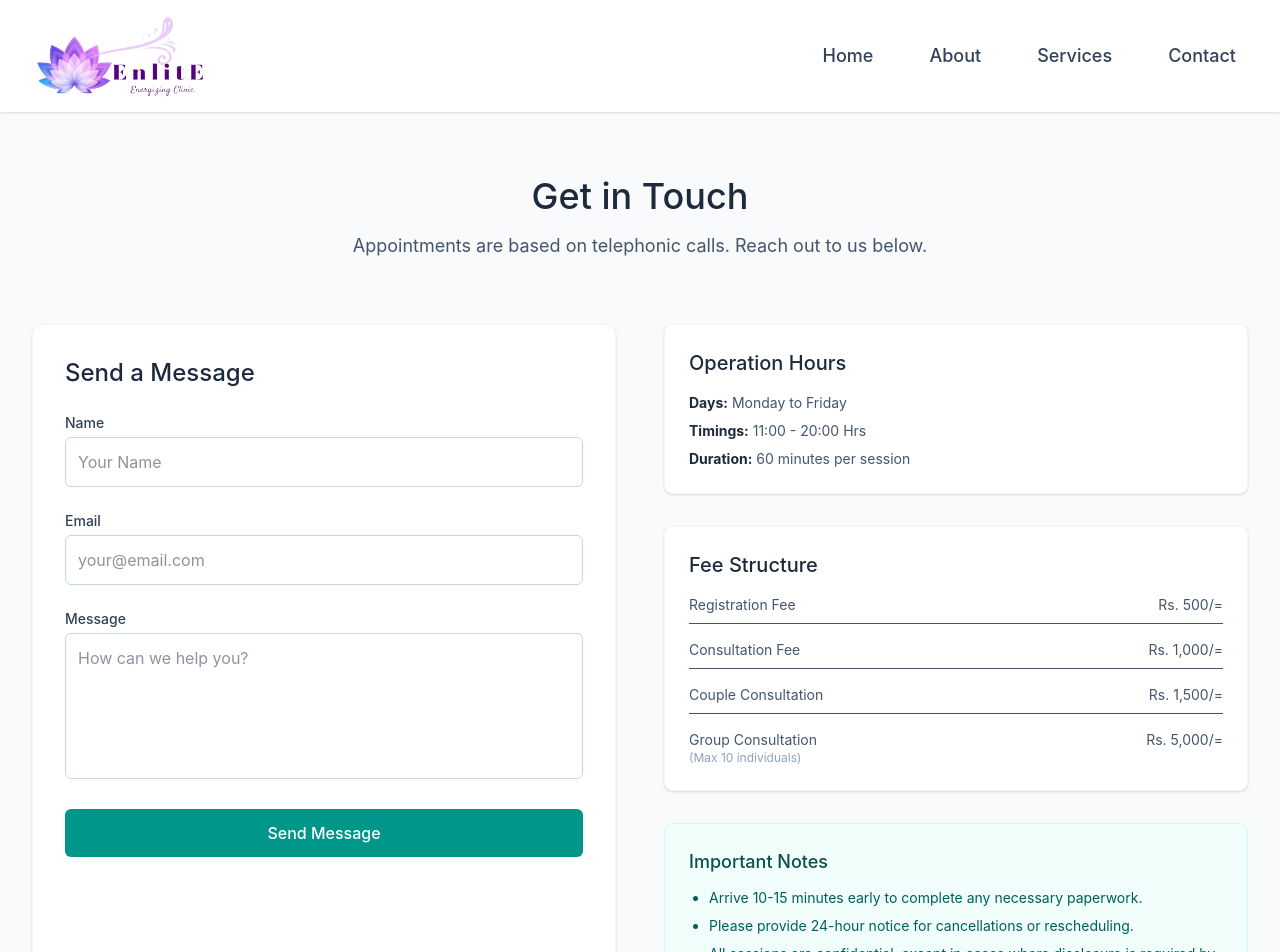
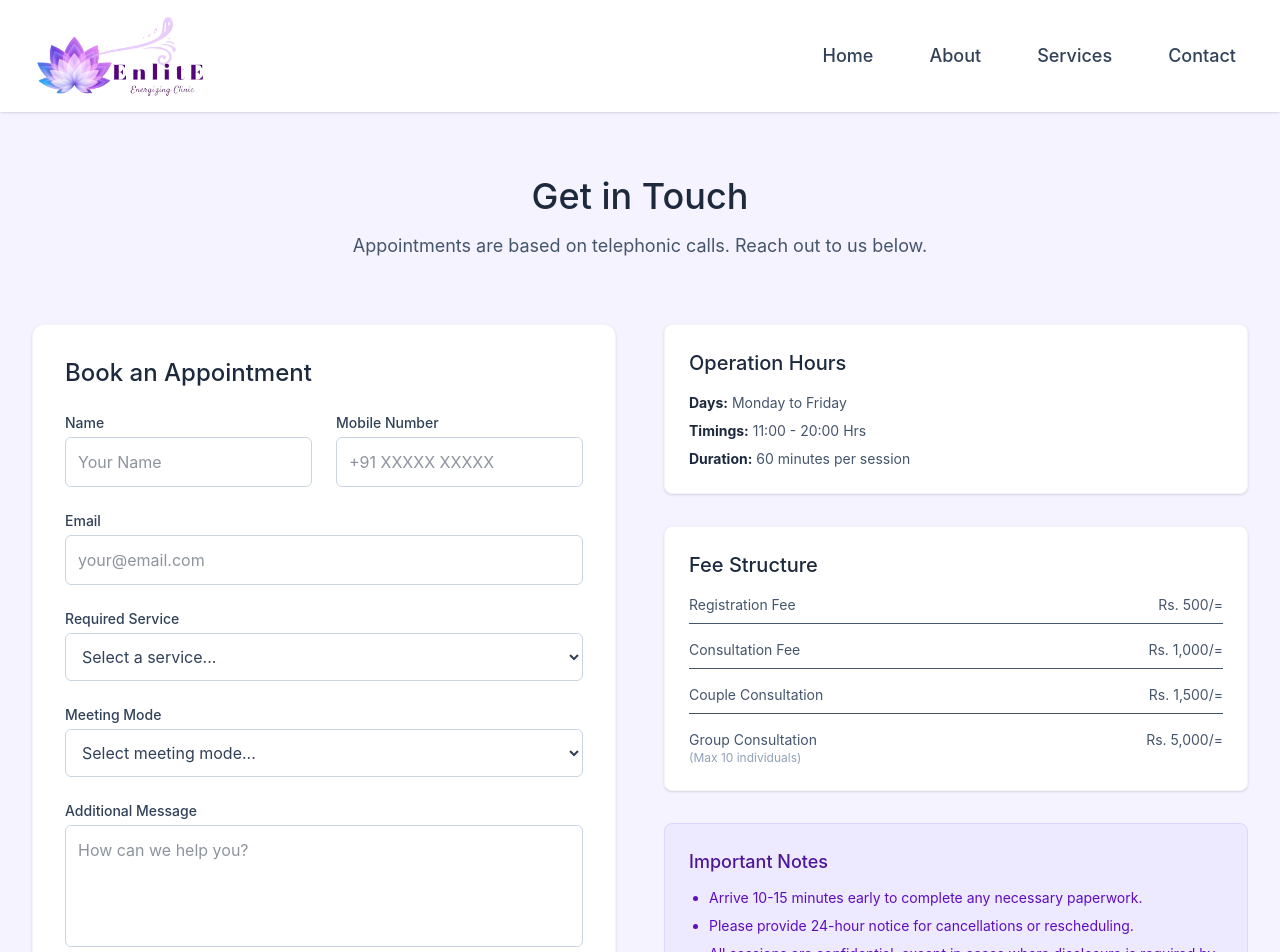
Before and after one commit to bytedarshan/EnlitE, a React (Vite) app: page /EnlitE/contact in a window 1280 px wide. Shown: the top 952 px of the page. Built offline with nearby package versions, Linux system fonts and the light colour scheme.

Commit message:
Appointment

```diff
--- a/src/pages/Contact.jsx
+++ b/src/pages/Contact.jsx
@@ -8,7 +8,7 @@ const Contact = () => {
   };
 
   return (
-    <div className="bg-slate-50 min-h-screen py-16 px-4 sm:px-6 lg:px-8">
+    <div className="bg-violet-50 min-h-screen py-16 px-4 sm:px-6 lg:px-8">
       <div className="max-w-7xl mx-auto">
         <motion.div initial="hidden" animate="visible" variants={fadeUp} className="text-center mb-16">
           <h1 className="text-3xl md:text-4xl font-medium text-slate-800 mb-4">Get in Touch</h1>
@@ -17,27 +17,62 @@ const Contact = () => {
 
         <div className="grid grid-cols-1 lg:grid-cols-2 gap-12">
 
+          {/* Form Section */}
           <motion.div initial="hidden" animate="visible" variants={fadeUp} className="bg-white p-8 rounded-xl shadow-sm border border-slate-100">
-            <h2 className="text-2xl font-medium text-slate-800 mb-6">Send a Message</h2>
+            <h2 className="text-2xl font-medium text-slate-800 mb-6">Book an Appointment</h2>
             <form className="space-y-6" onSubmit={(e) => e.preventDefault()}>
-              <div>
-                <label htmlFor="name" className="block text-sm font-medium text-slate-700 mb-1">Name</label>
-                <input type="text" id="name" className="w-full border border-slate-300 rounded-md p-3 focus:ring-teal-500 focus:border-teal-500 outline-none transition-colors" placeholder="Your Name" />
+
+              <div className="grid grid-cols-1 md:grid-cols-2 gap-6">
+                <div>
+                  <label htmlFor="name" className="block text-sm font-medium text-slate-700 mb-1">Name</label>
+                  <input type="text" id="name" className="w-full border border-slate-300 rounded-md p-3 focus:ring-violet-500 focus:border-violet-500 outline-none transition-colors bg-white" placeholder="Your Name" />
+                </div>
+                <div>
+                  <label htmlFor="mobile" className="block text-sm font-medium text-slate-700 mb-1">Mobile Number</label>
+                  <input type="tel" id="mobile" className="w-full border border-slate-300 rounded-md p-3 focus:ring-violet-500 focus:border-violet-500 outline-none transition-colors bg-white" placeholder="+91 XXXXX XXXXX" />
+                </div>
               </div>
+
               <div>
                 <label htmlFor="email" className="block text-sm font-medium text-slate-700 mb-1">Email</label>
-                <input type="email" id="email" className="w-full border border-slate-300 rounded-md p-3 focus:ring-teal-500 focus:border-teal-500 outline-none transition-colors" placeholder="your@email.com" />
+                <input type="email" id="email" className="w-full border border-slate-300 rounded-md p-3 focus:ring-violet-500 focus:border-violet-500 outline-none transition-colors bg-white" placeholder="your@email.com" />
               </div>
+
+              {/* Service Dropdown */}
               <div>
-                <label htmlFor="message" className="block text-sm font-medium text-slate-700 mb-1">Message</label>
-                <textarea id="message" rows="5" className="w-full border border-slate-300 rounded-md p-3 focus:ring-teal-500 focus:border-teal-500 outline-none transition-colors resize-none" placeholder="How can we help you?"></textarea>
+                <label htmlFor="service" className="block text-sm font-medium text-slate-700 mb-1">Required Service</label>
+                <select id="service" defaultValue="" className="w-full border border-slate-300 rounded-md p-3 focus:ring-violet-500 focus:border-violet-500 outline-none transition-colors bg-white text-slate-700 cursor-pointer">
+                  <option value="" disabled>Select a service...</option>
+                  <option value="therapy">Individual, Group & Family Therapy</option>
+                  <option value="assessment">Assessment & Diagnosis</option>
+                  <option value="counselling">Mental Health Counselling</option>
+                  <option value="specialized">Specialized Programs</option>
+                  <option value="career">Career Guidance</option>
+                </select>
               </div>
-              <button type="submit" className="w-full bg-teal-600 text-white font-medium py-3 px-4 rounded-md hover:bg-teal-700 transition-colors duration-300">
-                Send Message
+
+              {/* Meeting Mode Dropdown */}
+              <div>
+                <label htmlFor="meetingMode" className="block text-sm font-medium text-slate-700 mb-1">Meeting Mode</label>
+                <select id="meetingMode" defaultValue="" className="w-full border border-slate-300 rounded-md p-3 focus:ring-violet-500 focus:border-violet-500 outline-none transition-colors bg-white text-slate-700 cursor-pointer">
+                  <option value="" disabled>Select meeting mode...</option>
+                  <option value="clinic">In-Clinic Visit</option>
+                  <option value="online">Online Consultation</option>
+                </select>
+              </div>
+
+              <div>
+                <label htmlFor="message" className="block text-sm font-medium text-slate-700 mb-1">Additional Message</label>
+                <textarea id="message" rows="4" className="w-full border border-slate-300 rounded-md p-3 focus:ring-violet-500 focus:border-violet-500 outline-none transition-colors resize-none bg-white" placeholder="How can we help you?"></textarea>
+              </div>
+
+              <button type="submit" className="w-full bg-violet-600 text-white font-medium py-3 px-4 rounded-md hover:bg-violet-700 transition-colors duration-300">
+                Book Appointment
               </button>
             </form>
           </motion.div>
 
+          {/* Info Section */}
           <motion.div initial="hidden" animate="visible" variants={fadeUp} className="space-y-8">
             <div className="bg-white p-6 rounded-lg shadow-sm border border-slate-100">
               <h3 className="text-xl font-medium text-slate-800 mb-4">Operation Hours</h3>
@@ -58,9 +93,9 @@ const Contact = () => {
               </ul>
             </div>
 
-            <div className="bg-teal-50 p-6 rounded-lg border border-teal-100">
-              <h3 className="text-lg font-medium text-teal-900 mb-3">Important Notes</h3>
-              <ul className="text-teal-800 space-y-2 text-sm list-disc pl-5">
+            <div className="bg-violet-100 p-6 rounded-lg border border-violet-200">
+              <h3 className="text-lg font-medium text-violet-900 mb-3">Important Notes</h3>
+              <ul className="text-violet-800 space-y-2 text-sm list-disc pl-5">
                 <li>Arrive 10-15 minutes early to complete any necessary paperwork.</li>
                 <li>Please provide 24-hour notice for cancellations or rescheduling.</li>
                 <li>All sessions are confidential, except in cases where disclosure is required by law.</li>
```
